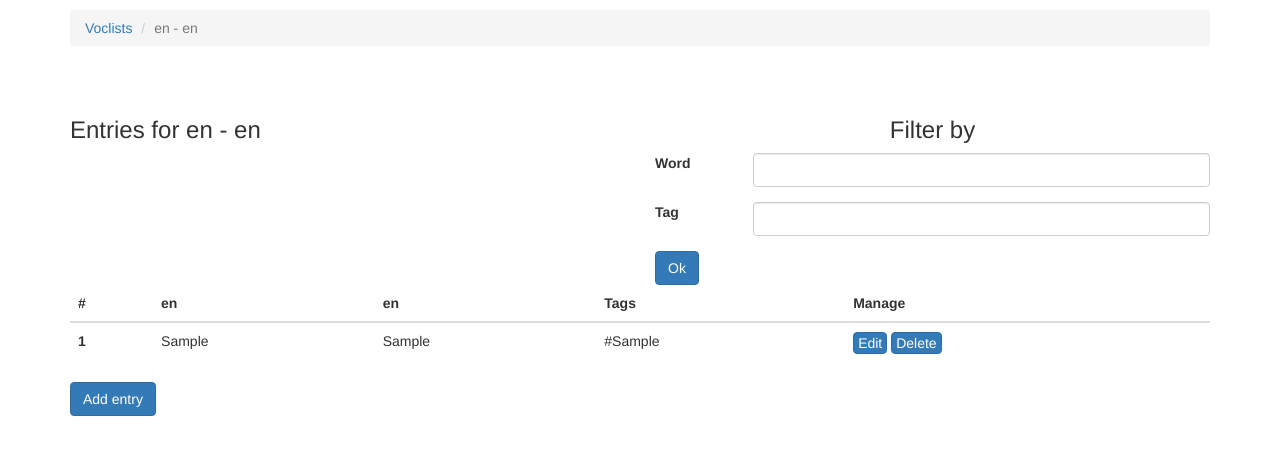
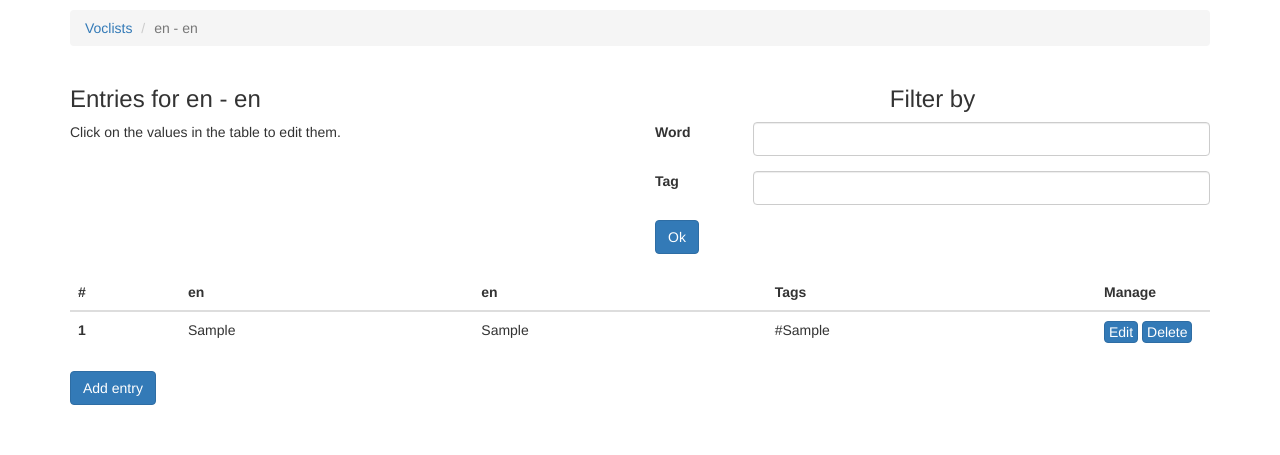
Before and after one commit to BasileVu/voclist, a Flask app: page /voclist/1/ in a window 1280 px wide. Shown: the top 455 px of the page. Run offline with Flask 2, Linux system fonts and the light colour scheme; tables that the repository leaves empty hold one stand-in row (values such as "Sample post"); some libraries are stand-ins or nearby versions.

Commit message:
Small visual improvements

```diff
--- a/voclist/static/css/base.css
+++ b/voclist/static/css/base.css
@@ -1,7 +1,3 @@
 .breadcrumb {
     margin-top: 10px;
 }
-
-#content {
-    margin-top: 51px;
-}
--- a/voclist/static/css/voclist.css
+++ b/voclist/static/css/voclist.css
@@ -1,3 +1,7 @@
+table {
+    margin-top: 20px;
+}
+
 table td {
     cursor: pointer;
 }
@@ -13,3 +17,7 @@ table td:hover {
 table .btn {
     padding: 0px 4px;
 }
+
+.manage {
+    width: 10%;
+}
--- a/voclist/templates/voclist.html
+++ b/voclist/templates/voclist.html
@@ -15,7 +15,12 @@
 
 {% block content %}
     <div class="row">
-        <h3 class="col-md-6">Entries for {{ voclist }}</h3>
+        <div class="col-md-6">
+            <h3>Entries for {{ voclist }}</h3>
+            <p>
+                Click on the values in the table to edit them.
+            </p>
+        </div>
 
         <div id="search" class="col-md-6">
             <h3>Filter by</h3>
@@ -47,7 +52,7 @@
                 <th>{{ voclist.language_left }}</th>
                 <th>{{ voclist.language_right }}</th>
                 <th>Tags</th>
-                <th>Manage</th>
+                <th class="manage">Manage</th>
             </tr>
         </thead>
             <tbody>
```
